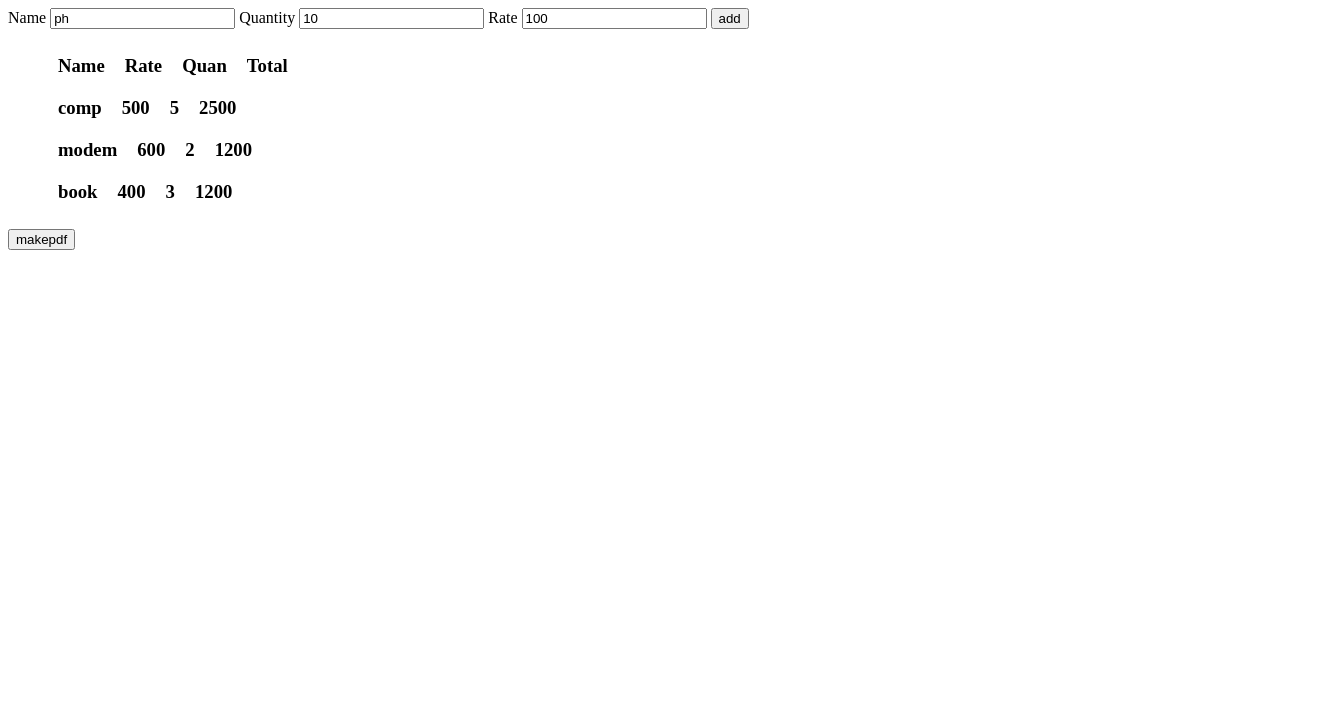
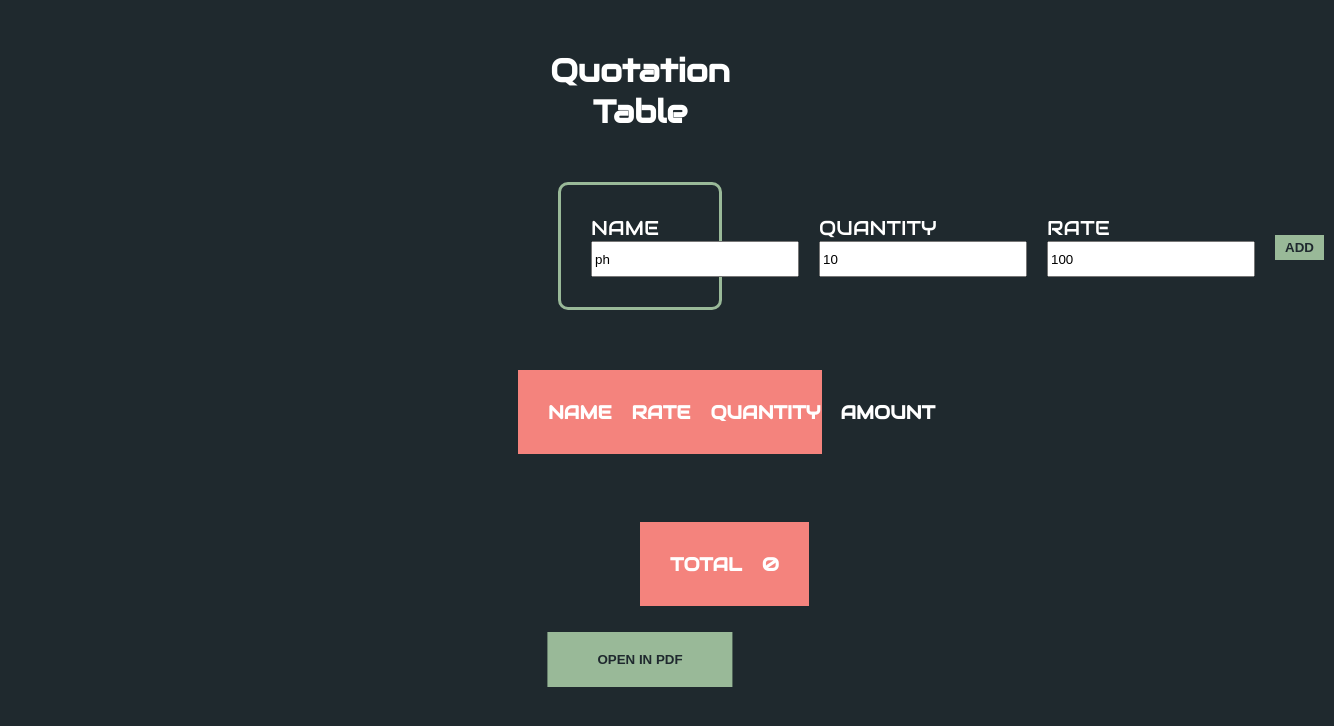
Before and after one commit to balamurugan213/Quotation---generator, a plain HTML site: page index.html in a window 1280 px wide. Shown: the whole page, 1334 px wide, since content can reach past the window. Drawn offline with nearby package versions, Linux system fonts and the light colour scheme.

Commit message:
adding styles

```diff
--- a/app.js
+++ b/app.js
@@ -3,7 +3,7 @@ var app = angular.module('qgApp', []);
 app.controller("quotation", function($scope) {
     $scope.firstName = "John";
     $scope.lastName = "Do";
-
+    $scope.totals=0;
     $scope.name="ph";
     $scope.quantity=10;
     $scope.rate=100;
@@ -15,6 +15,7 @@ app.controller("quotation", function($scope) {
             quantity  : $scope.quantity,
             rate      : $scope.rate
         })
+        $scope.totals=$scope.totals +( $scope.rate * $scope.quantity)
         $scope.name = ''
         $scope.quantity = ''
         $scope.rate = ''
@@ -24,21 +25,21 @@ app.controller("quotation", function($scope) {
     }
 
     $scope.quot=[
-        {
-            "name":'comp',
-            "quantity":5,
-            "rate":500
-        },
-        {
-            "name":'modem',
-            "quantity":2,
-            "rate":600
-        },
-        {
-            "name":'book',
-            "quantity":3,
-            "rate":400
-        }
+        // {
+        //     "name":'comp',
+        //     "quantity":5,
+        //     "rate":500
+        // },
+        // {
+        //     "name":'modem',
+        //     "quantity":2,
+        //     "rate":600
+        // },
+        // {
+        //     "name":'book',
+        //     "quantity":3,
+        //     "rate":400
+        // }
     ]
 
 
--- a/index.html
+++ b/index.html
@@ -1,40 +1,72 @@
 <!DOCTYPE html>
 <html>
-<script src="https://ajax.googleapis.com/ajax/libs/angularjs/1.6.9/angular.min.js"></script>
+    <head>
+        <script src="https://ajax.googleapis.com/ajax/libs/angularjs/1.6.9/angular.min.js"></script>
 
-<script src="https://cdnjs.cloudflare.com/ajax/libs/pdfmake/0.1.68/pdfmake.min.js"></script>
-<script src="https://cdnjs.cloudflare.com/ajax/libs/pdfmake/0.1.68/vfs_fonts.js"></script>
+        <script src="https://cdnjs.cloudflare.com/ajax/libs/pdfmake/0.1.68/pdfmake.min.js"></script>
+        <script src="https://cdnjs.cloudflare.com/ajax/libs/pdfmake/0.1.68/vfs_fonts.js"></script>
 
-<script src="./app.js"></script>
+        <script src="./app.js"></script>
+        <link rel="stylesheet" href="https://fonts.googleapis.com/css?family=Audiowide">
+        <link rel="stylesheet" href="style.css">
+    </head>
 
-<link rel="stylesheet" href="style.css">
 <body ng-app="qgApp">
-    <div  ng-controller="quotation">
+    <div class="quote"  ng-controller="quotation">
+        <h1 class="title t1" >Quotation Table</h1>
         <form ng-submit='addData()'>
-            Name
-            <input type="text" ng-model="name">
-            Quantity
-            <input type="text" ng-model="quantity">
-            Rate
-            <input type="text" ng-model="rate">
-            <input type="submit" value="add">
+            <div class="inp">
+                NAME
+                <input type="text" ng-model="name">
+            </div>
+            <div class="inp">
+                QUANTITY
+                 <input type="number" ng-model="quantity">
+            </div>
+            <div class="inp">
+                RATE
+                <input type="number" ng-model="rate">
+            </div>
+            <div class="inp">
+                <button type="submit">ADD</button>
+                <!-- <input type="submit" value="add"> -->
+            </div>
         </form>
         <ul>
-            <li class="lis">
-                <h3>Name</h3>
-                <h3>Rate</h3>
-                <h3>Quan</h3>
-                <h3>Total</h3>
-            </li>
-            <li ng-repeat="q in quot" class="lis">
-                <h3>{{q.name}}</h3>
-                <h3>{{q.rate}}</h3>
-                <h3>{{q.quantity}}</h3>
-                <h3>{{q.rate * q.quantity}}</h3>
+            <li class="lis ls">
+                <div class="tab">
+                    <h3 class="val">NAME</h3>
+                    <h3 class="val">RATE</h3>
+                    <h3 class="val">QUANTITY</h3>
+                    <h3 class="val">AMOUNT</h3>
+                </div>
+
             </li>
         </ul>
-        <button ng-click="makePdf()">
-            makepdf
+        <div class="scroll">
+            <ul>
+                <li ng-repeat="q in quot" class="lis">
+                    <div class="tab">
+                        <h3 class="val">{{q.name}}</h3>
+                        <h3 class="val">{{q.rate}}</h3>
+                        <h3 class="val">{{q.quantity}}</h3>
+                        <h3 class="val">Rs.{{q.rate * q.quantity}}</h3>
+                    </div>
+                </li>
+            </ul>
+        </div>
+        <ul>
+            <li class="lis ls">
+                <div class="tab total">
+                    <!-- <h3 class="val">NAME</h3>
+                    <h3 class="val">RATE</h3> -->
+                        <h3 class="val">TOTAL</h3>
+                        <h3 class="val">{{totals}}</h3>
+                </div>
+            </li>
+        </ul>
+        <button class="btn" ng-click="makePdf()">
+            OPEN IN PDF
         </button>
     </div>
 
--- a/style.css
+++ b/style.css
@@ -1,3 +1,66 @@
+body
+{
+    background-color: #1f292e;
+}
+
+.quote ul li{
+    display: flex;
+    flex-flow: row;
+}
+
+.title{
+    text-align: center;
+    font-family: "Audiowide", sans-serif;
+    color: white;
+}
+
+
+.val{
+    flex: 1;
+    color: #1f292e;
+    font-family: "Audiowide", sans-serif;
+    font-weight: normal;
+    text-align: center;
+}
+
+.ls .val{
+    color: #ffffff;
+    font-weight: bolder;
+}
+
+.ls .tab{
+    background-color: #f4837d;
+}
+
+.quote form{
+    background-color: #1f292e;
+    border: solid;
+    border-width: 3px;
+    border-color: #99b998;
+    border-radius: 10px;
+    margin: 50px;
+    padding: 20px;
+    position: relative;
+    display: flex;
+    flex-flow: row;
+    position: relative;
+}
+
+.tab{
+    width:100% ;
+    background-color: #ffdda6;
+    margin: 10px;
+    padding: 20px;
+    position: relative;
+    display: flex;
+    flex-flow: row;
+}
+
+.quote ul{
+    padding: 0%;
+}
+
+
 .lis{
     display: flex;
     flex-flow: row;
@@ -6,3 +69,78 @@
 .lis h3{
     margin: 10px;
 }
+
+.inp{
+    display: inline;
+    transform: translateX(0vw);
+    padding: 10px;
+    justify-content: center;
+    color: white;
+    font-family: "Audiowide", sans-serif;
+    margin: auto;
+    font-size: 20px;
+
+}
+.inp input{
+    width: 200px;
+    height: 30px;
+}
+
+.tab.total{
+    width: 50%;
+    margin-left: 50%;
+}
+
+.inp button,.btn
+{
+    color:#1f292e;
+    background-color:  #99b998;
+    font-weight: bolder;
+    border: none;
+    padding: 5px 10px;
+}
+
+.btn{
+    padding: 20px 50px;
+    transform: translateX(-50%);
+    position: absolute;
+    left: 50%;
+
+}
+
+.scroll{
+    overflow-y: scroll;
+    max-height: 35vh;
+
+}
+::-webkit-scrollbar {
+    width: 10px;
+  }
+
+  /* Track */
+  ::-webkit-scrollbar-track {
+    background: #f1f1f1;
+  }
+
+  /* Handle */
+  ::-webkit-scrollbar-thumb {
+    background: #888;
+  }
+
+  /* Handle on hover */
+  ::-webkit-scrollbar-thumb:hover {
+    background: #555;
+  }
+
+@media screen and (min-width: 1000px) {
+    .quote{
+
+        margin:50px 500px;
+
+    }
+    /* .tab{
+
+        margin:50px 500px;
+
+    } */
+  }
```
